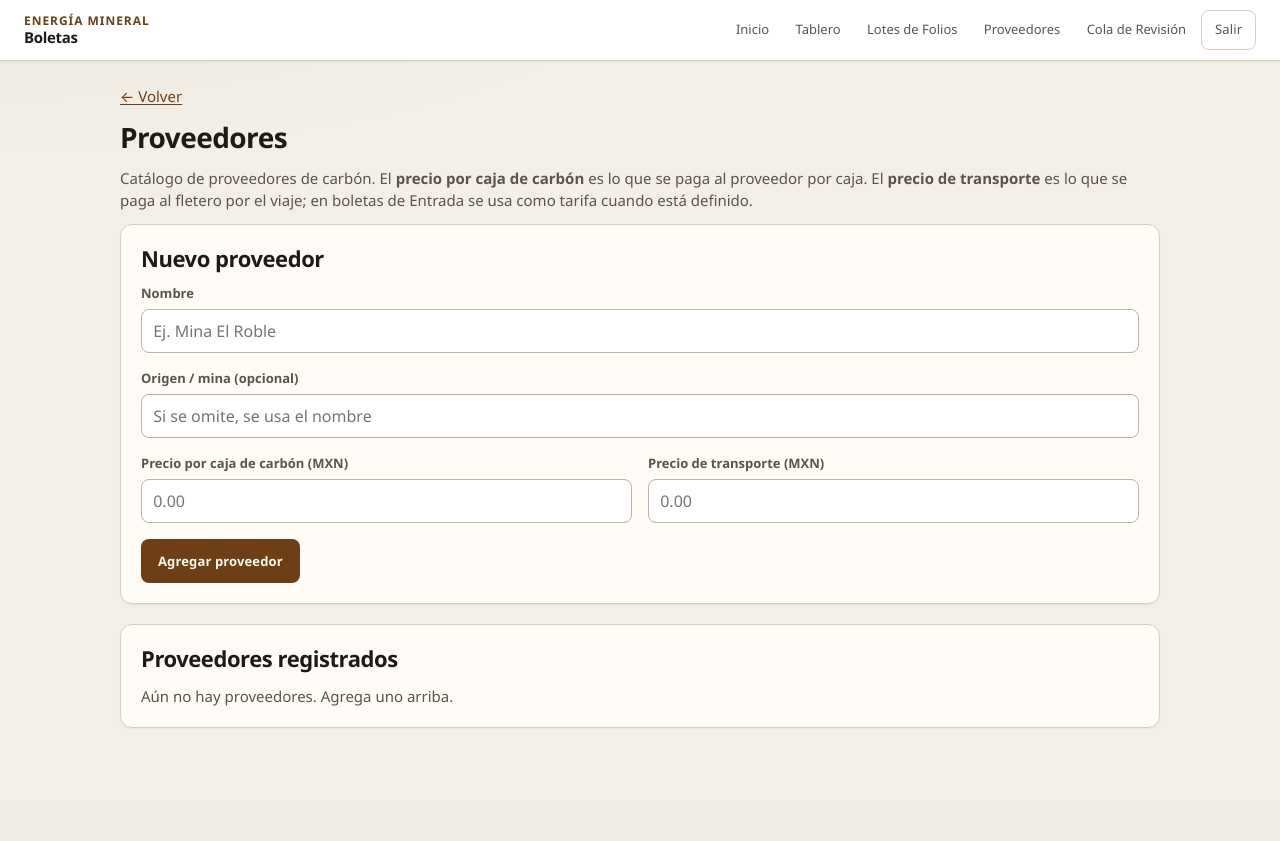
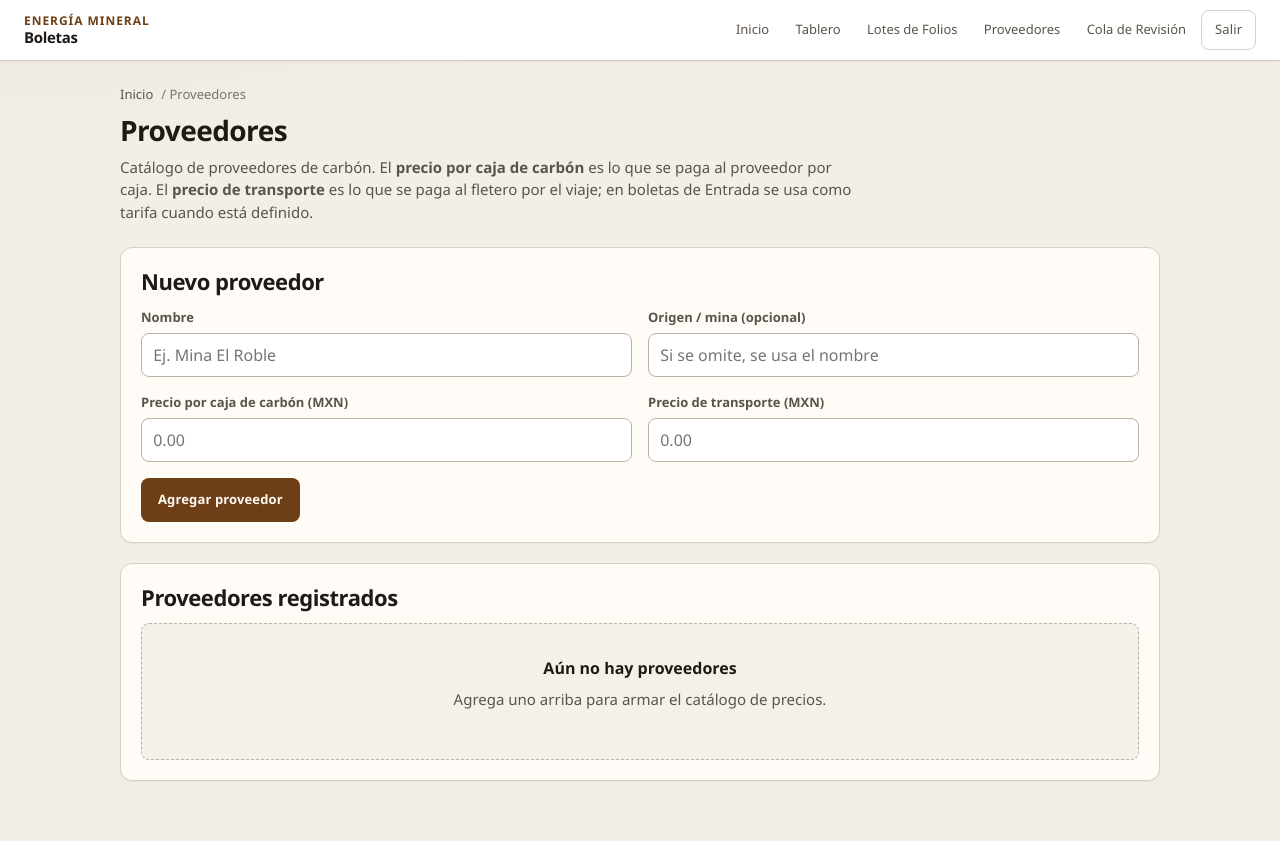
Before and after one commit to emiliomt/boletas_energiamineral, a Python web app: template app/web/templates/producers_list.html in a window 1280 px wide. Before the commit the page ends 728 px from the top, so only its background shows below. Run offline with Jinja, Linux system fonts and the light colour scheme; the template is opened without the code that fills it, so the values that code supplies are empty.

Commit message:
Match Proveedores page to the mineral design foundation
Use the shared page header, alerts, form grid, and empty state so the
new menu page sits with the rest of the operational UI.

Co-authored-by: emiliomt <emiliomt@users.noreply.github.com>

```diff
--- a/app/web/templates/producers_list.html
+++ b/app/web/templates/producers_list.html
@@ -1,25 +1,34 @@
 {% extends "base.html" %}
+{% from "_macros.html" import empty_state %}
 {% block title %}Proveedores — Boletas Energía Mineral{% endblock %}
 {% block content %}
-  <p><a href="/">&larr; Volver</a></p>
+  <header class="page-header">
+    <div>
+      <p class="breadcrumb"><a href="/">Inicio</a> / Proveedores</p>
       <h1>Proveedores</h1>
-  <p class="muted">
+      <p class="page-lede">
         Catálogo de proveedores de carbón. El <strong>precio por caja de carbón</strong>
         es lo que se paga al proveedor por caja. El <strong>precio de transporte</strong>
         es lo que se paga al fletero por el viaje; en boletas de Entrada se usa
         como tarifa cuando está definido.
       </p>
+    </div>
+  </header>
 
   {% if error %}
-  <div class="panel" style="border-color: var(--warn-text);"><p style="color: var(--warn-text);">{{ error }}</p></div>
+  <div class="alert alert-error" role="alert">
+    <p>{{ error }}</p>
+  </div>
   {% endif %}
 
-  <section class="panel">
-    <h2>Nuevo proveedor</h2>
+  <section class="panel" aria-labelledby="nuevo-proveedor-heading">
+    <h2 id="nuevo-proveedor-heading">Nuevo proveedor</h2>
     <form method="post" action="/admin/proveedores" class="review-form">
+      <div class="form-grid">
         <label>Nombre<input type="text" name="name" required placeholder="Ej. Mina El Roble"></label>
         <label>Origen / mina (opcional)<input type="text" name="default_origin" placeholder="Si se omite, se usa el nombre"></label>
-      <div class="price-grid">
+      </div>
+      <div class="form-grid">
         <label>Precio por caja de carbón (MXN)
           <input type="number" name="precio_caja_carbon" step="0.01" min="0" placeholder="0.00">
         </label>
@@ -31,8 +40,8 @@
     </form>
   </section>
 
-  <section class="panel">
-    <h2>Proveedores registrados</h2>
+  <section class="panel" aria-labelledby="proveedores-registrados-heading">
+    <h2 id="proveedores-registrados-heading">Proveedores registrados</h2>
     {% if producers %}
     <div class="producer-list">
       <div class="producer-row producer-head">
@@ -54,7 +63,7 @@
           <input type="number" name="precio_transporte" step="0.01" min="0"
                  value="{{ '%.2f'|format(p.precio_transporte) if p.precio_transporte is not none else '' }}"
                  placeholder="—" aria-label="Precio transporte de {{ p.name }}">
-          <span>{% if p.active %}<span class="badge badge-ok">activo</span>{% else %}<span class="badge">inactivo</span>{% endif %}</span>
+          <span>{% if p.active %}<span class="badge badge-ok">activo</span>{% else %}<span class="badge badge-neutral">inactivo</span>{% endif %}</span>
           <button type="submit">Guardar</button>
         </form>
         <form method="post" action="/admin/proveedores/{{ p.id }}/toggle">
@@ -66,7 +75,7 @@
       {% endfor %}
     </div>
     {% else %}
-    <p class="muted">Aún no hay proveedores. Agrega uno arriba.</p>
+    {% call empty_state("Aún no hay proveedores", "Agrega uno arriba para armar el catálogo de precios.") %}{% endcall %}
     {% endif %}
   </section>
 {% endblock %}
```
Lines whose indentation alone changed are shown as unchanged.
